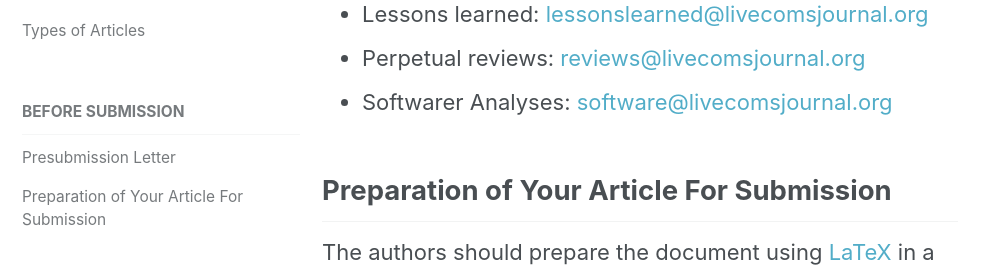
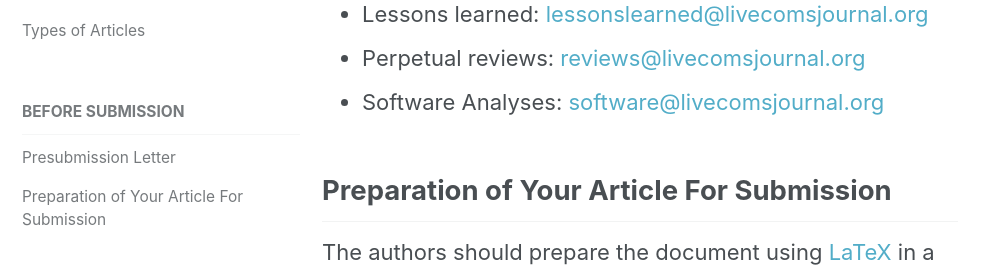
Before and after one commit to livecomsjournal/livecomsjournal.github.io, a Jekyll site: the page built from _author_instructions/01_policies.md, in a window 1280 px wide and 900 px high, scrolled down 2914 px. Shown: the part 171-445 px from the top of the window, without its empty margins (0-991 px from the left). Built offline with Jekyll 4.4.1, drawn with Linux system fonts in a browser that asks for light colours.

Commit message:
Correct typo in section lead contacts

```diff
--- a/_author_instructions/01_policies.md
+++ b/_author_instructions/01_policies.md
@@ -56,7 +56,7 @@ Section Leads can be contacted at:
 - Best practices: [bestpractices@livecomsjournal.org](mailto:bestpractices@livecomsjournal.org)
 - Lessons learned: [lessonslearned@livecomsjournal.org](mailto:lessonslearned@livecomsjournal.org)
 - Perpetual reviews: [reviews@livecomsjournal.org](mailto:reviews@livecomsjournal.org)
-- Softwarer Analyses: [software@livecomsjournal.org](mailto:software@livecomsjournal.org)
+- Software Analyses: [software@livecomsjournal.org](mailto:software@livecomsjournal.org)
 
 
 ## Preparation of Your Article For Submission
```
